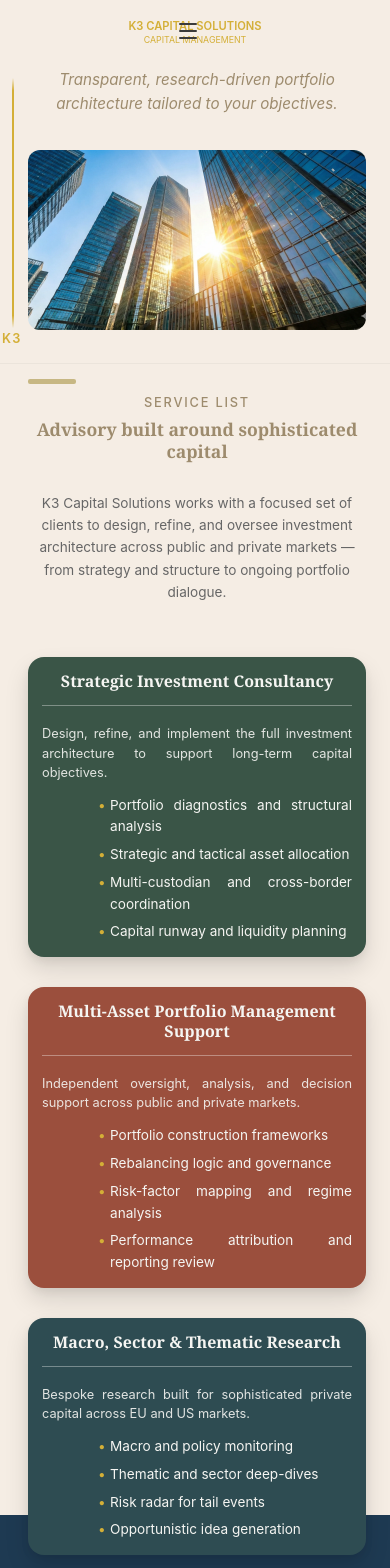
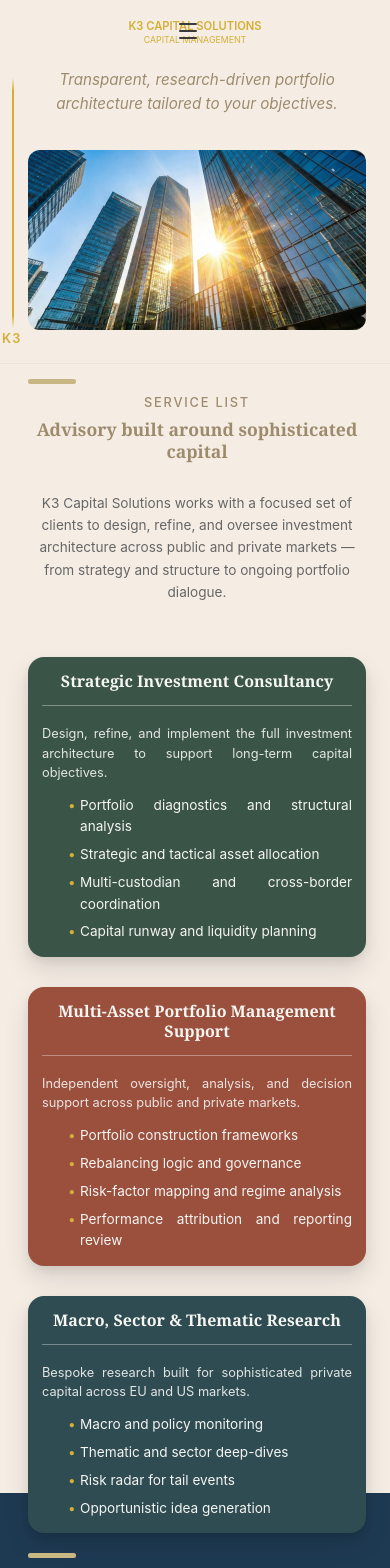
Before and after one commit to indarss/K3CapitalSolutions, a Next.js app: page / in a window 390 px wide. Shown: the top 1568 px of the page. Built offline with nearby package versions, Linux system fonts and the light colour scheme.

Commit message:
UI cleanup fixes for mobile
UI cleanup fixes for mobile

```diff
--- a/app/globals.css
+++ b/app/globals.css
@@ -309,33 +309,44 @@ p {
   }
 }
 
+@keyframes slideInLeft {
+  from {
+    opacity: 0;
+    transform: translateX(-30px);
+  }
+  to {
+    opacity: 1;
+    transform: translateX(0);
+  }
+}
+
+@keyframes slideDown {
+  from {
+    opacity: 0;
+    transform: translateY(-10px);
+  }
+  to {
+    opacity: 1;
+    transform: translateY(0);
+  }
+}
+
 /* Mobile Navigation */
 .mobile-nav {
   display: none;
   position: fixed;
   top: var(--nav-height);
-  right: 0;
-  width: 100%;
-  max-width: 100%;
+  left: 0;
+  width: 75%;
+  max-width: 75vw;
   background: #f5ede4;
-  border-bottom: 1px solid var(--border);
+  border-right: 1px solid var(--border);
   flex-direction: column;
   z-index: 2999;
-  box-shadow: 0 6px 24px rgba(0, 0, 0, 0.08);
-  animation: slideDown 0.2s ease;
+  box-shadow: 6px 0 24px rgba(0, 0, 0, 0.08);
+  animation: slideInLeft 0.3s ease;
   overflow-y: auto;
   max-height: calc(100vh - var(--nav-height));
-}
-
-@keyframes slideDown {
-  from {
-    opacity: 0;
-    transform: translateY(-10px);
-  }
-  to {
-    opacity: 1;
-    transform: translateY(0);
-  }
 }
 
 .mobile-nav-link {
@@ -1469,6 +1480,17 @@ section#about .profile-photo-caption {
     font-size: 0.9rem;
   }
 
+  /* Reduce left margin for bullet points on mobile */
+  .service-card ul,
+  .service-card ol {
+    margin-left: 20px;
+  }
+
+  .service-card ul li,
+  .service-card ol li {
+    margin-left: 10px;
+  }
+
   /* ===== HERO CONTENT LAYOUT ===== */
   div[style*="display: flex"][style*="gap: 60px"] {
     gap: 30px !important;
```
